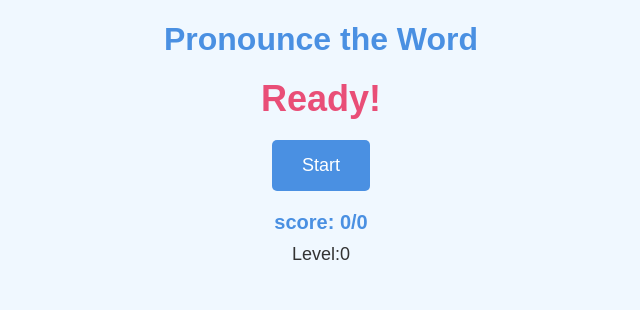
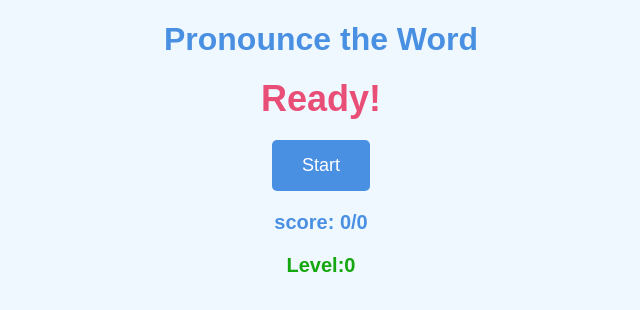
Before and after one commit to Vedant-Patil0996/AudioGame, a plain HTML site: page index.html in a window 1280 px wide. Shown: the whole page, without its empty margins (319-959 px from the left). Drawn offline with Linux system fonts and the light colour scheme.

Commit message:
audiogame.css

```diff
--- a/audiogame.css
+++ b/audiogame.css
@@ -44,6 +44,12 @@ p {
     color: #4a90e2;
     font-weight: bold;
 }
+#level{
+    margin-top: 20px;
+    font-size: 20px;
+    color:rgb(21, 167, 15);
+    font-weight:bold;
+}
 @media (max-width: 600px) {
     #startButton {
         padding: 12px 25px;
```
